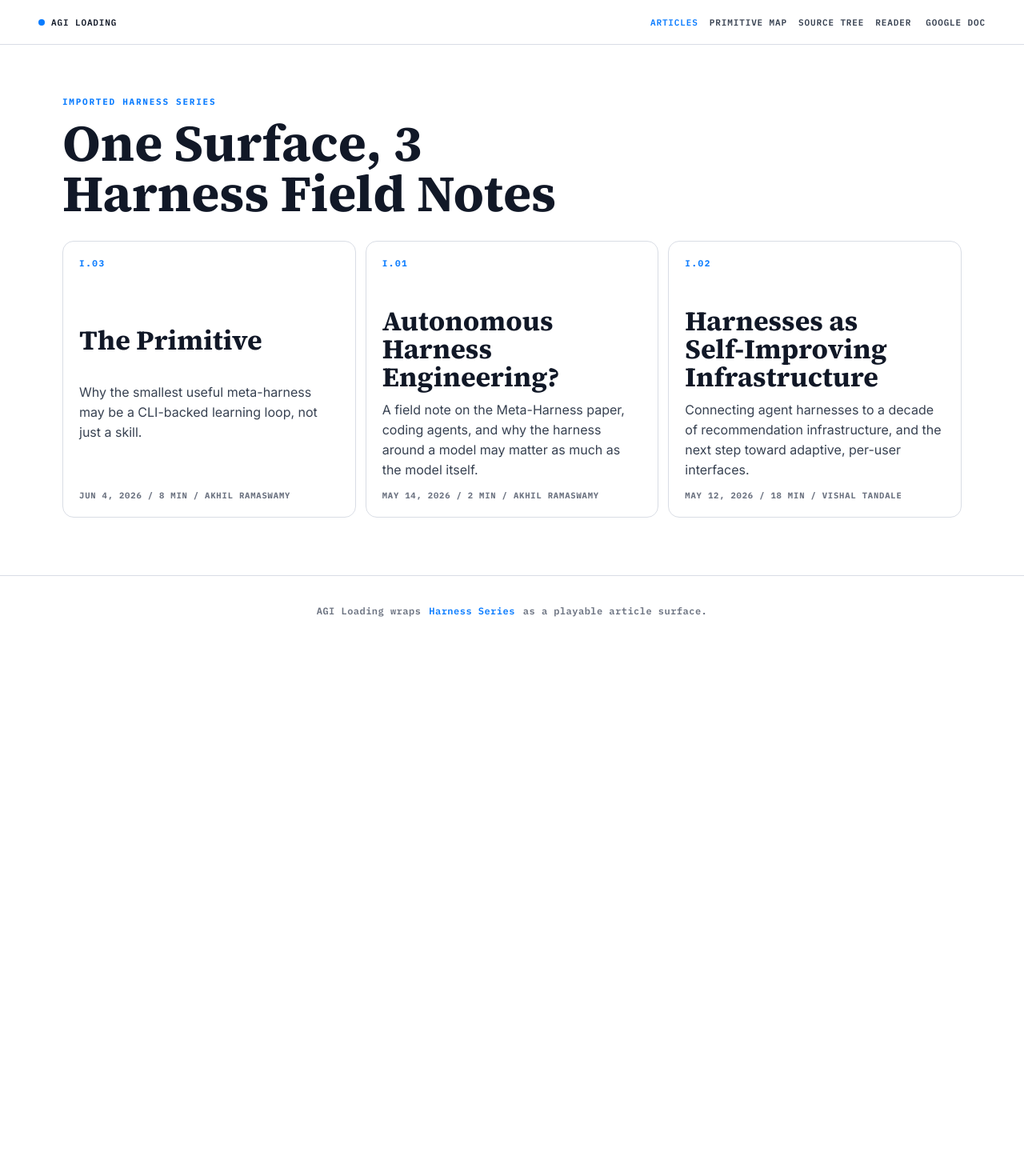
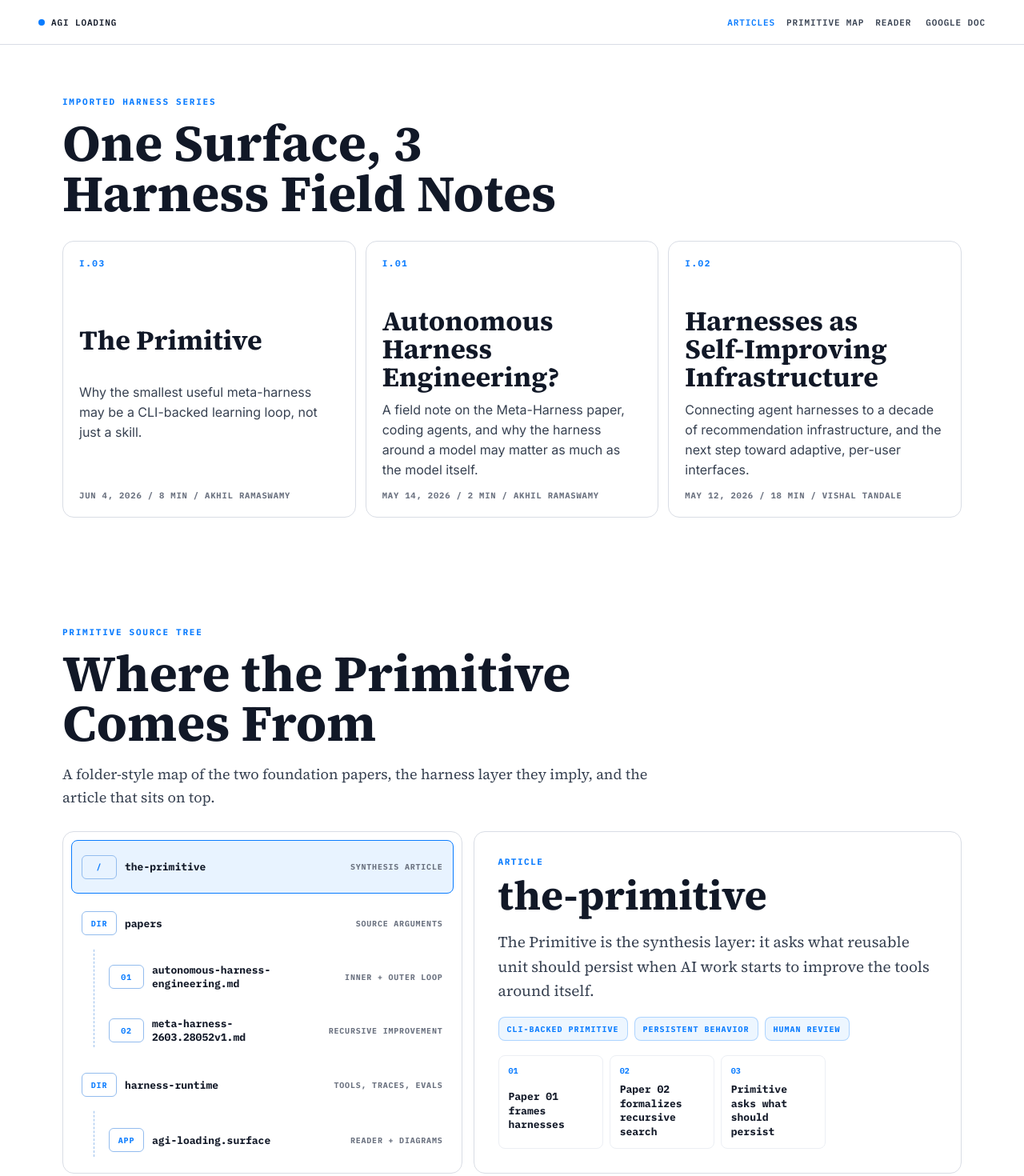
Before and after one commit to Akhilr21/the-primitive, a website built with Vite: page index.html in a window 1280 px wide. Shown: the top 1470 px of the page at 80% size. Before the commit the page ends 827 px from the top, so only its background shows below. Built offline with nearby package versions, Linux system fonts and the light colour scheme.

Commit message:
Move source tree onto Articles page

```diff
--- a/index.html
+++ b/index.html
@@ -27,7 +27,6 @@
       <nav class="topnav" aria-label="Page">
         <a href="/" data-route-link>Articles</a>
         <a href="/map" data-route-link>Primitive Map</a>
-        <a href="/source" data-route-link>Source Tree</a>
         <a href="/article/the-primitive" data-route-link>Reader</a>
       </nav>
       <a class="source-link" href="https://docs.google.com/document/d/1uefuLa-DUoFzvlmSFwC8kbj3hrRPAN7m/edit">
@@ -135,7 +134,15 @@
         </div>
       </section>
 
-      <section class="knowledge-section route-page" id="knowledge-map" aria-labelledby="knowledge-title" data-route-page="source">
+      <section class="series-section route-page" id="series" aria-labelledby="series-title" data-route-page="home">
+        <div class="section-heading">
+          <p class="kicker" id="seriesKicker">Imported Harness Series</p>
+          <h2 id="series-title">One Surface, 3 Harness Field Notes</h2>
+        </div>
+        <div class="series-grid" id="seriesGrid" aria-label="Harness Series articles"></div>
+      </section>
+
+      <section class="knowledge-section route-page" id="knowledge-map" aria-labelledby="knowledge-title" data-route-page="home">
         <div class="section-heading">
           <p class="kicker" id="knowledgeKicker">Primitive Source Tree</p>
           <h2 id="knowledge-title">Where the Primitive Comes From</h2>
@@ -195,14 +202,6 @@
         </div>
       </section>
 
-      <section class="series-section route-page" id="series" aria-labelledby="series-title" data-route-page="home">
-        <div class="section-heading">
-          <p class="kicker" id="seriesKicker">Imported Harness Series</p>
-          <h2 id="series-title">One Surface, 3 Harness Field Notes</h2>
-        </div>
-        <div class="series-grid" id="seriesGrid" aria-label="Harness Series articles"></div>
-      </section>
-
       <div class="article-layout route-page" data-route-page="article">
         <aside class="rail" aria-labelledby="rail-title">
           <p class="kicker" id="rail-title">Reader Harness</p>
--- a/src/main.js
+++ b/src/main.js
@@ -261,7 +261,7 @@ function getRouteFromLocation() {
   }
 
   if (path === "/source") {
-    return { name: "source", article: currentArticleSlug };
+    return { name: "home", article: currentArticleSlug };
   }
 
   const legacyArticle = new URLSearchParams(window.location.search).get("article");
@@ -274,7 +274,6 @@ function updateRouteLinks(activeRoute) {
     const isActive =
       (activeRoute.name === "home" && linkPath === "/") ||
       (activeRoute.name === "map" && linkPath === "/map") ||
-      (activeRoute.name === "source" && linkPath === "/source") ||
       (activeRoute.name === "article" && linkPath.startsWith("/article/"));
 
     link.classList.toggle("is-active", isActive);
--- a/src/styles.css
+++ b/src/styles.css
@@ -634,7 +634,7 @@ button {
 .knowledge-section {
   max-width: 1220px;
   margin: 0 auto;
-  padding: 0 clamp(18px, 4vw, 48px) 72px;
+  padding: 12px clamp(18px, 4vw, 48px) 72px;
   scroll-margin-top: 84px;
 }
 
```
